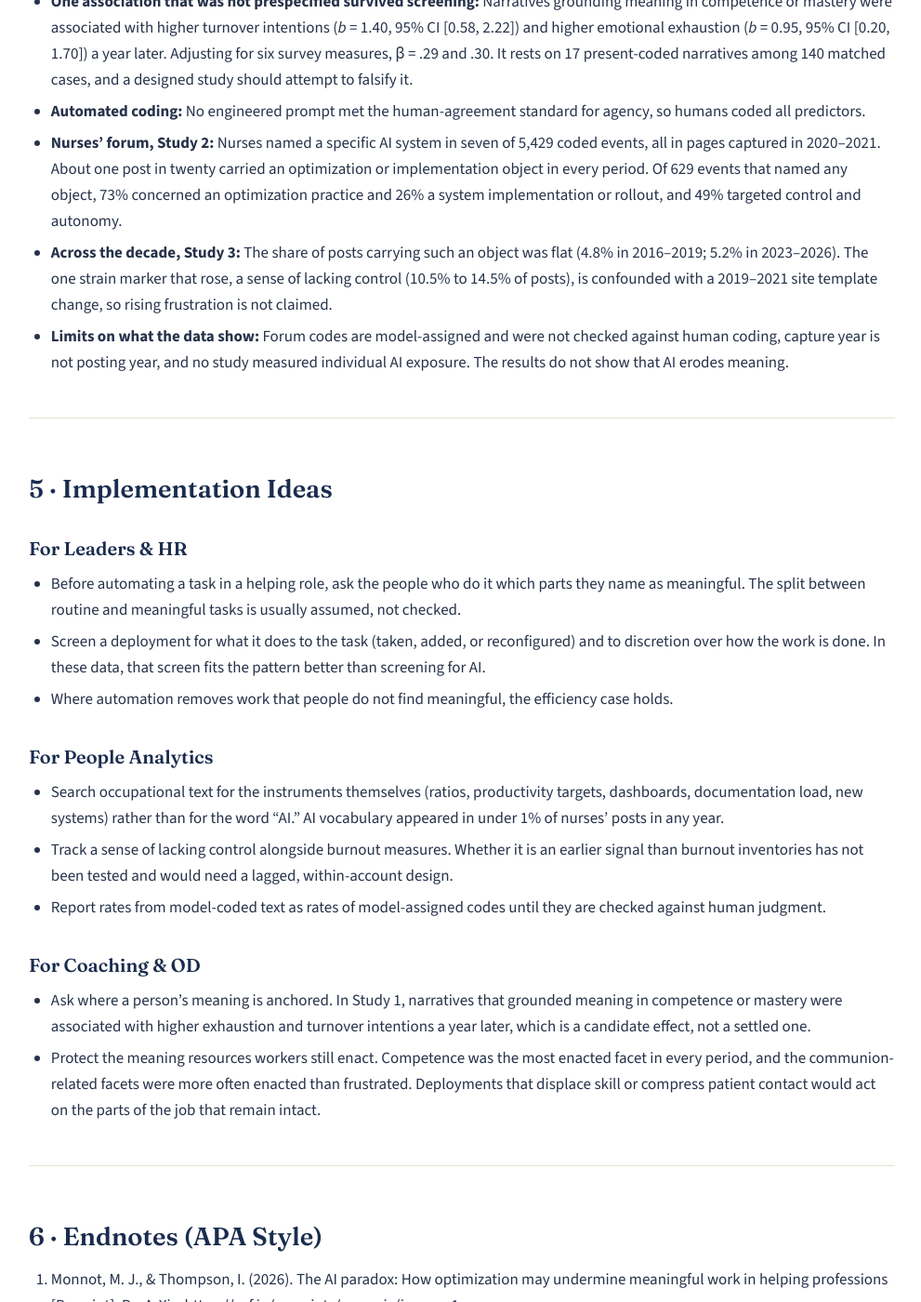
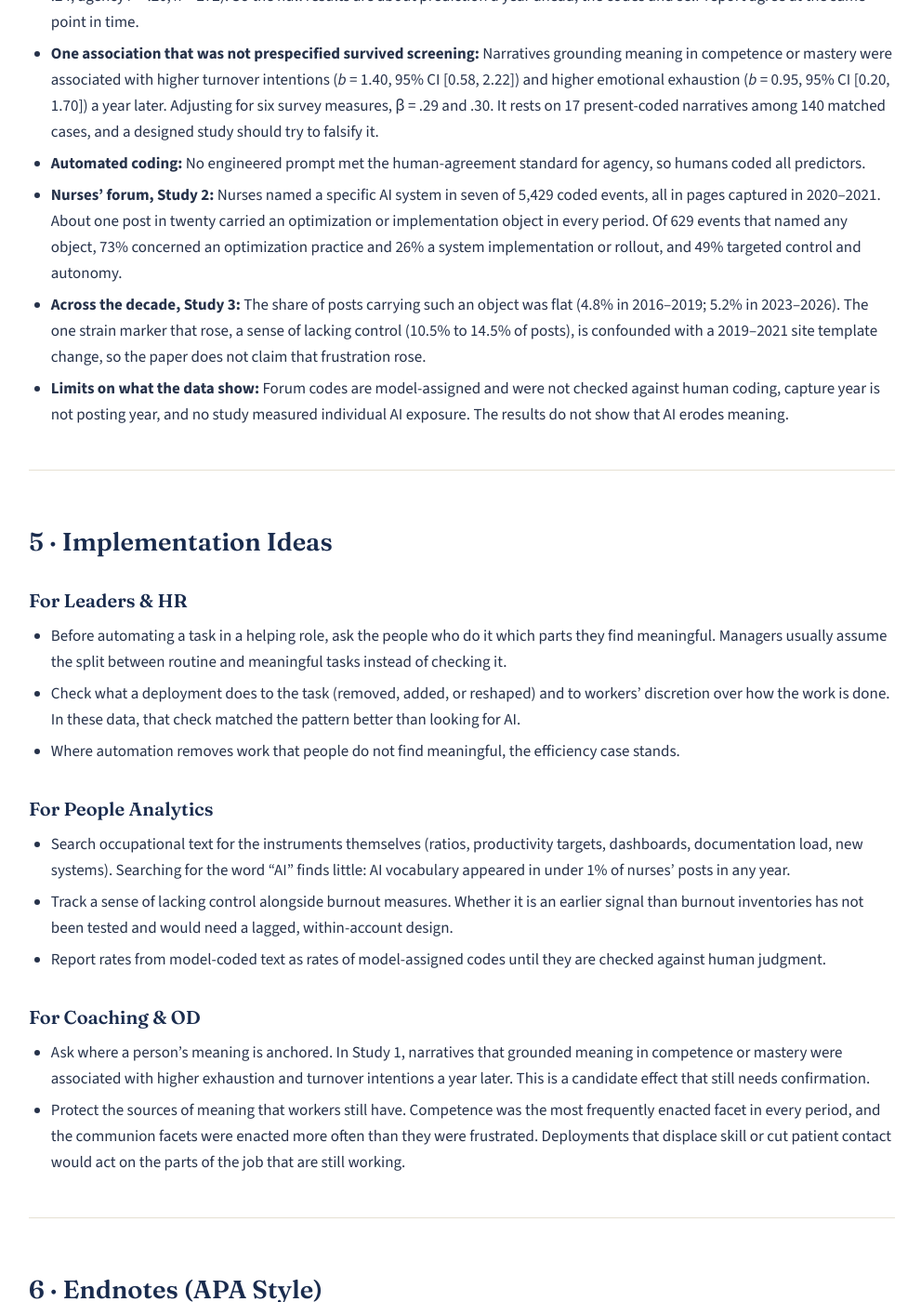
Before and after one commit to mjmonnot/mjmonnot.github.io, a Jekyll site: the page built from publications/2026-ai-paradox-meaningful-work.md, in a window 1280 px wide and 1400 px high, scrolled down 3178 px. Shown: the whole window at 93% size, without its empty margins (143-1134 px from the left). Built offline with Jekyll 4.4.1, drawn with Linux system fonts in a browser that asks for light colours; some of the changed text lies outside the part shown.

Commit message:
AI Paradox page: plain-language pass on the summary text (no content changes)

```diff
--- a/publications/2026-ai-paradox-meaningful-work.md
+++ b/publications/2026-ai-paradox-meaningful-work.md
@@ -20,9 +20,9 @@
 
 ## 1 · TL;DR
 
-Helping professions are adopting AI to automate documentation, monitoring, and coordination, on the premise that offloading routine tasks frees workers for meaningful care. That premise assumes managers know which tasks are routine and which are meaningful. This paper argues for a **task-contingent AI paradox**: meaning in helping work concentrates in identity-central tasks that are increasingly automatable.
+Helping professions are adopting AI to automate documentation, monitoring, and coordination, on the premise that handing off routine tasks frees workers for meaningful care. The premise assumes that managers know which tasks are routine and which are meaningful. This paper proposes a **task-contingent AI paradox**: in helping work, meaning concentrates in identity-central tasks, and those tasks are increasingly automatable.
 
-Three studies bear on it. In a two-wave panel of 307 helping-profession workers (144 followed one year later), six prespecified predictions that human-coded meaning dimensions forecast later felt meaningfulness, exhaustion, or turnover intentions were estimated near zero. One association that was not prespecified survived multiplicity screening: narratives grounding meaning in competence were associated with higher turnover intentions and exhaustion a year later. In 7,695 nursing-forum posts captured 2016–2026, nurses named AI in seven events. About one post in twenty instead named an optimization or implementation object (ratios, metrics, dashboards, documentation load), and the facet at issue was control over means. That share did not change across the decade. No study measured individual AI exposure. Read against the automation frontier, the results locate the risk of optimization in the tasks workers name as meaningful, not in AI as such.
+Three studies bear on it. In a two-wave panel of 307 helping-profession workers (144 followed up one year later), the six prespecified predictions that human-coded meaning dimensions would forecast later felt meaningfulness, exhaustion, or turnover intentions all came out near zero. One association that was not prespecified survived multiplicity screening: narratives that grounded meaning in competence were associated with higher turnover intentions and exhaustion a year later. In 7,695 nursing-forum posts captured between 2016 and 2026, nurses named an AI system in seven events. About one post in twenty named an optimization or implementation object instead (staffing ratios, productivity metrics, dashboards, documentation load), and the usual complaint was lost control over how the work is done. That share did not change over the decade. No study measured individual AI exposure. Set against what is known about which tasks are being automated, the results put the risk of optimization in the tasks that workers themselves call meaningful.
 
 ---
 
@@ -35,13 +35,13 @@
 - **Language-model coding of narratives:** Six prompt configurations were developed on a training partition, frozen by hash, and evaluated once on a 55-case development partition against an acceptance standard tied to human agreement. None met it for agency (agreement .750 to .798 against ≥ .910), so humans coded all predictors.
 - **Screening:** Associations that were not prespecified were screened with Benjamini–Hochberg control (*q* = .10) in a disclosed search of about 1,700 tests; four survived.
 - **Studies 2 and 3:** A single language model coded each post for meaning events: facet, polarity (enacted, frustrated, or wished for), and the object implicated (a named AI system, a system implementation, an optimization practice, or none). Results are rates per 100 posts with thread-clustered bootstrap intervals. Period contrasts are descriptive screens, not prespecified tests. No human coding of forum text was done.
-- **Exposure:** No study measured individual AI exposure. The paradox is read by placing the Study 1 meaning map against the independently documented automation frontier.
+- **Exposure:** No study measured individual AI exposure. The paradox is assessed by setting the Study 1 map of where meaning sits against the automation frontier documented in other work.
 
 ---
 
 ## 3 · Methods in Plain English
 
-Rather than measuring who uses AI, the study maps where helping workers find meaning in their own work and reads that map against what is known about which tasks are being automated.
+The study does not measure who uses AI. It maps where helping workers find meaning in their own work and compares that map with what is known about which tasks are being automated.
 
 It does this in three steps:
 
@@ -54,11 +54,11 @@
 ## 4 · Key Findings & Nuances
 
 - **Prespecified tests:** Estimates were near zero, and no interval excluded zero in the predicted direction. For the block of three meaning dimensions over Time 1 self-reported meaning, Δ*R*² = .012 and *BF*<sub>01</sub> = 481.5. Equivalence within ±.30 held for three of five coefficients and within ±.20 for none.
-- **Same-wave convergence:** The same codes were associated with self-reported meaningfulness in the same wave (others-directed *r* = .24, agency *r* = .20; *n* = 272). The nulls concern prospective prediction a year ahead, not convergence with self-report.
-- **One association that was not prespecified survived screening:** Narratives grounding meaning in competence or mastery were associated with higher turnover intentions (*b* = 1.40, 95% CI [0.58, 2.22]) and higher emotional exhaustion (*b* = 0.95, 95% CI [0.20, 1.70]) a year later. Adjusting for six survey measures, β = .29 and .30. It rests on 17 present-coded narratives among 140 matched cases, and a designed study should attempt to falsify it.
+- **Same-wave convergence:** Within the same wave, the codes did line up with self-reported meaningfulness (others-directed *r* = .24, agency *r* = .20; *n* = 272). So the null results are about prediction a year ahead; the codes and self-report agree at the same point in time.
+- **One association that was not prespecified survived screening:** Narratives grounding meaning in competence or mastery were associated with higher turnover intentions (*b* = 1.40, 95% CI [0.58, 2.22]) and higher emotional exhaustion (*b* = 0.95, 95% CI [0.20, 1.70]) a year later. Adjusting for six survey measures, β = .29 and .30. It rests on 17 present-coded narratives among 140 matched cases, and a designed study should try to falsify it.
 - **Automated coding:** No engineered prompt met the human-agreement standard for agency, so humans coded all predictors.
 - **Nurses' forum, Study 2:** Nurses named a specific AI system in seven of 5,429 coded events, all in pages captured in 2020–2021. About one post in twenty carried an optimization or implementation object in every period. Of 629 events that named any object, 73% concerned an optimization practice and 26% a system implementation or rollout, and 49% targeted control and autonomy.
-- **Across the decade, Study 3:** The share of posts carrying such an object was flat (4.8% in 2016–2019; 5.2% in 2023–2026). The one strain marker that rose, a sense of lacking control (10.5% to 14.5% of posts), is confounded with a 2019–2021 site template change, so rising frustration is not claimed.
+- **Across the decade, Study 3:** The share of posts carrying such an object was flat (4.8% in 2016–2019; 5.2% in 2023–2026). The one strain marker that rose, a sense of lacking control (10.5% to 14.5% of posts), is confounded with a 2019–2021 site template change, so the paper does not claim that frustration rose.
 - **Limits on what the data show:** Forum codes are model-assigned and were not checked against human coding, capture year is not posting year, and no study measured individual AI exposure. The results do not show that AI erodes meaning.
 
 ---
@@ -67,20 +67,20 @@
 
 ### For Leaders & HR
 
-- Before automating a task in a helping role, ask the people who do it which parts they name as meaningful. The split between routine and meaningful tasks is usually assumed, not checked.
-- Screen a deployment for what it does to the task (taken, added, or reconfigured) and to discretion over how the work is done. In these data, that screen fits the pattern better than screening for AI.
-- Where automation removes work that people do not find meaningful, the efficiency case holds.
+- Before automating a task in a helping role, ask the people who do it which parts they find meaningful. Managers usually assume the split between routine and meaningful tasks instead of checking it.
+- Check what a deployment does to the task (removed, added, or reshaped) and to workers' discretion over how the work is done. In these data, that check matched the pattern better than looking for AI.
+- Where automation removes work that people do not find meaningful, the efficiency case stands.
 
 ### For People Analytics
 
-- Search occupational text for the instruments themselves (ratios, productivity targets, dashboards, documentation load, new systems) rather than for the word "AI." AI vocabulary appeared in under 1% of nurses' posts in any year.
+- Search occupational text for the instruments themselves (ratios, productivity targets, dashboards, documentation load, new systems). Searching for the word "AI" finds little: AI vocabulary appeared in under 1% of nurses' posts in any year.
 - Track a sense of lacking control alongside burnout measures. Whether it is an earlier signal than burnout inventories has not been tested and would need a lagged, within-account design.
 - Report rates from model-coded text as rates of model-assigned codes until they are checked against human judgment.
 
 ### For Coaching & OD
 
-- Ask where a person's meaning is anchored. In Study 1, narratives that grounded meaning in competence or mastery were associated with higher exhaustion and turnover intentions a year later, which is a candidate effect, not a settled one.
-- Protect the meaning resources workers still enact. Competence was the most enacted facet in every period, and the communion-related facets were more often enacted than frustrated. Deployments that displace skill or compress patient contact would act on the parts of the job that remain intact.
+- Ask where a person's meaning is anchored. In Study 1, narratives that grounded meaning in competence or mastery were associated with higher exhaustion and turnover intentions a year later. This is a candidate effect that still needs confirmation.
+- Protect the sources of meaning that workers still have. Competence was the most frequently enacted facet in every period, and the communion facets were enacted more often than they were frustrated. Deployments that displace skill or cut patient contact would act on the parts of the job that are still working.
 
 ---
 
```
